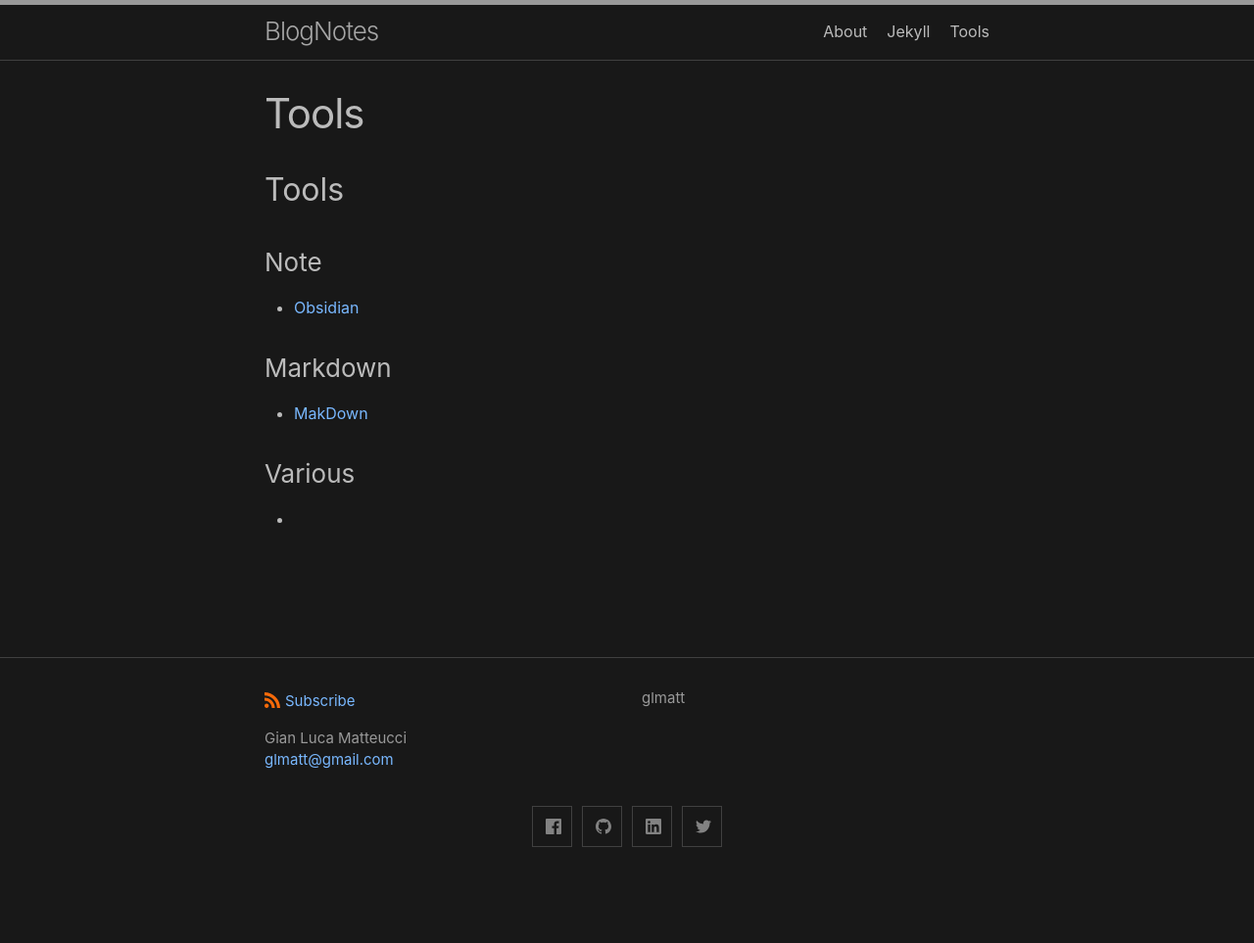
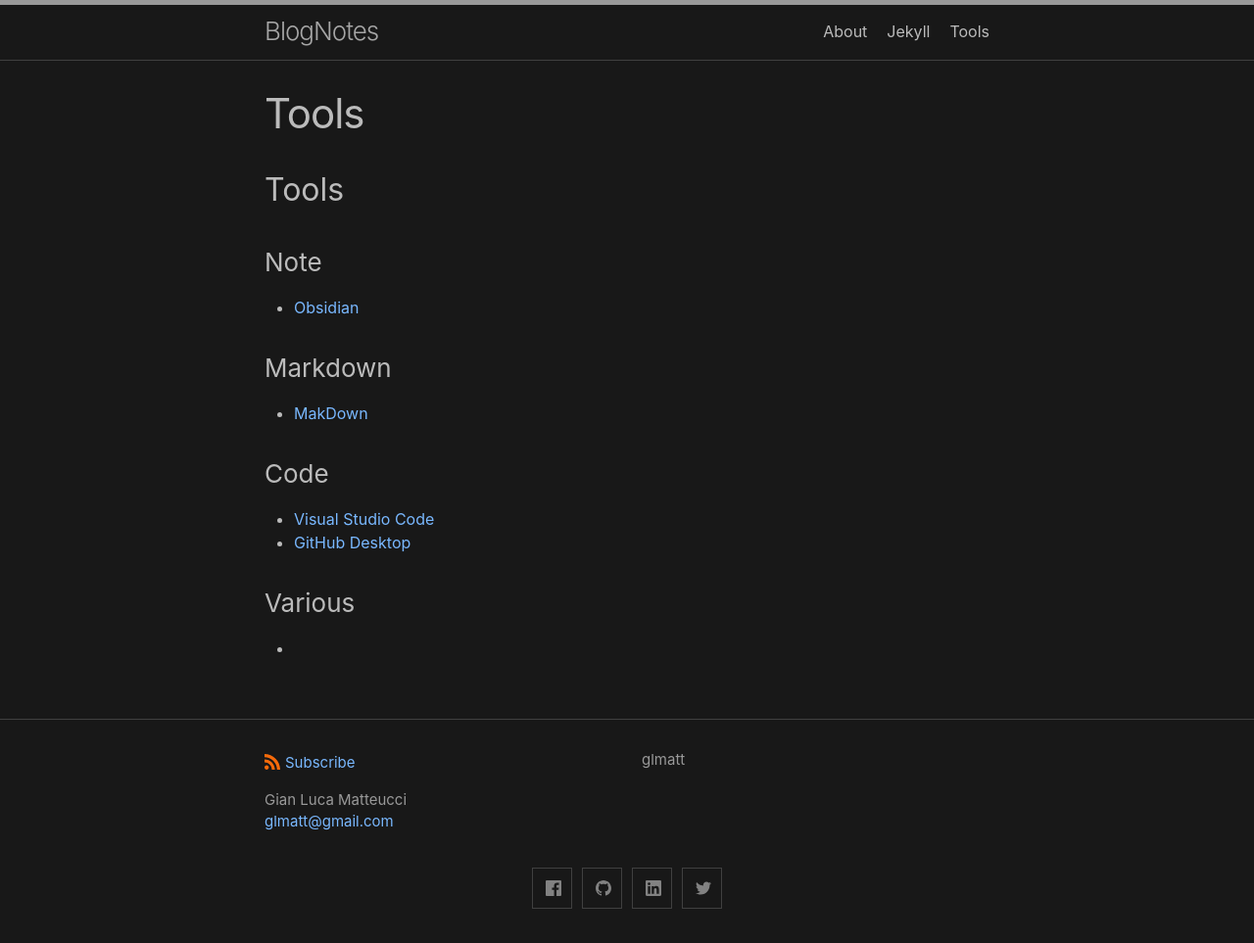
Before and after one commit to glmatt/glmatt.github.io, a Jekyll site: the page built from History.markdown, in a window 1280 px wide. Shown: the whole page at 98% size. Built offline with Jekyll 4.4.1, drawn with Linux system fonts in a browser that asks for light colours; our own code applies the rules of GitHub Pages for plain Markdown files; before the commit the page ends 900 px from its top, so only the background shows below that.

Commit message:
Update History.markdown

```diff
--- a/History.markdown
+++ b/History.markdown
@@ -6,5 +6,9 @@
 ### Markdown
 - [MakDown](https://macdown.uranusjr.com/)
 
+### Code
+- [Visual Studio Code](https://code.visualstudio.com/)
+- [GitHub Desktop](https://desktop.github.com/)
+
 ### Various
 -
```
